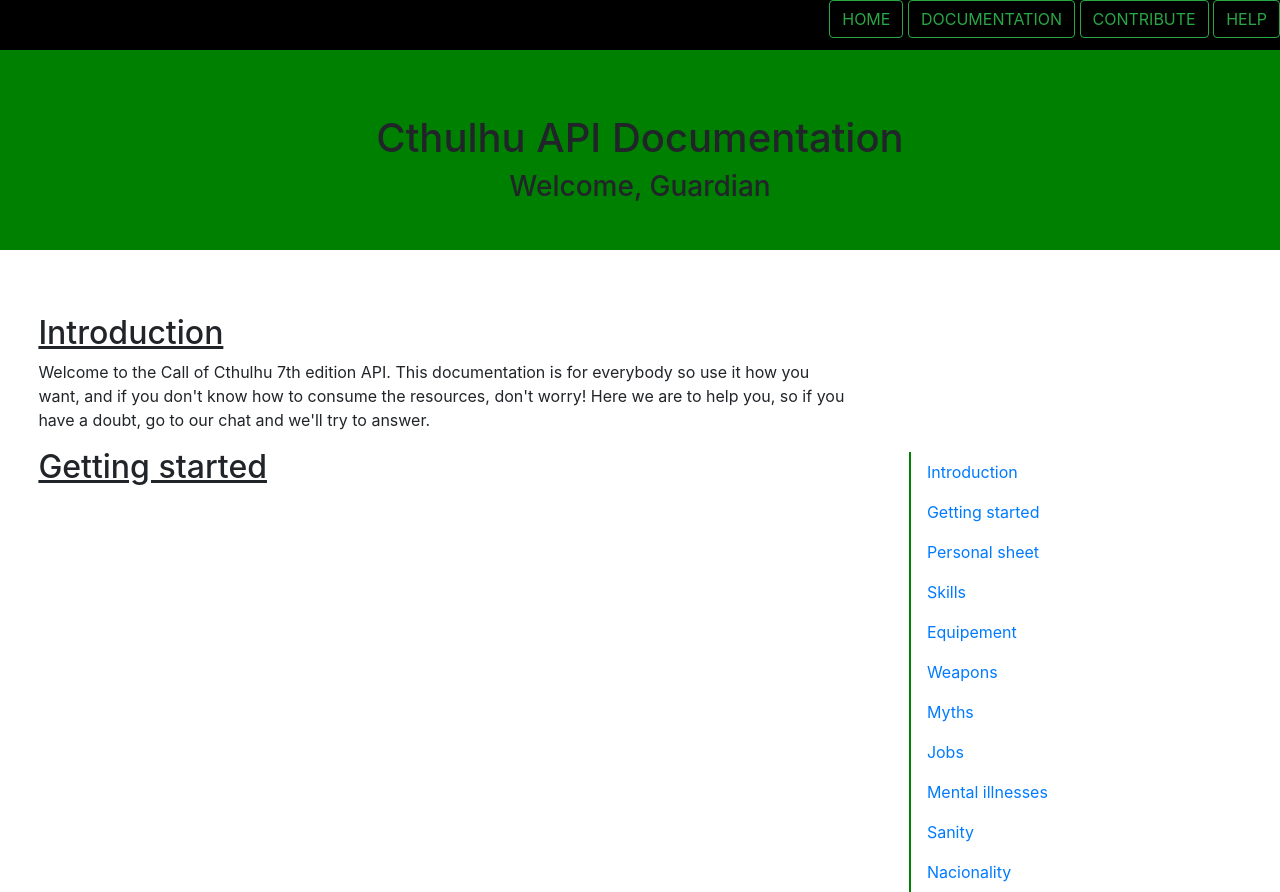
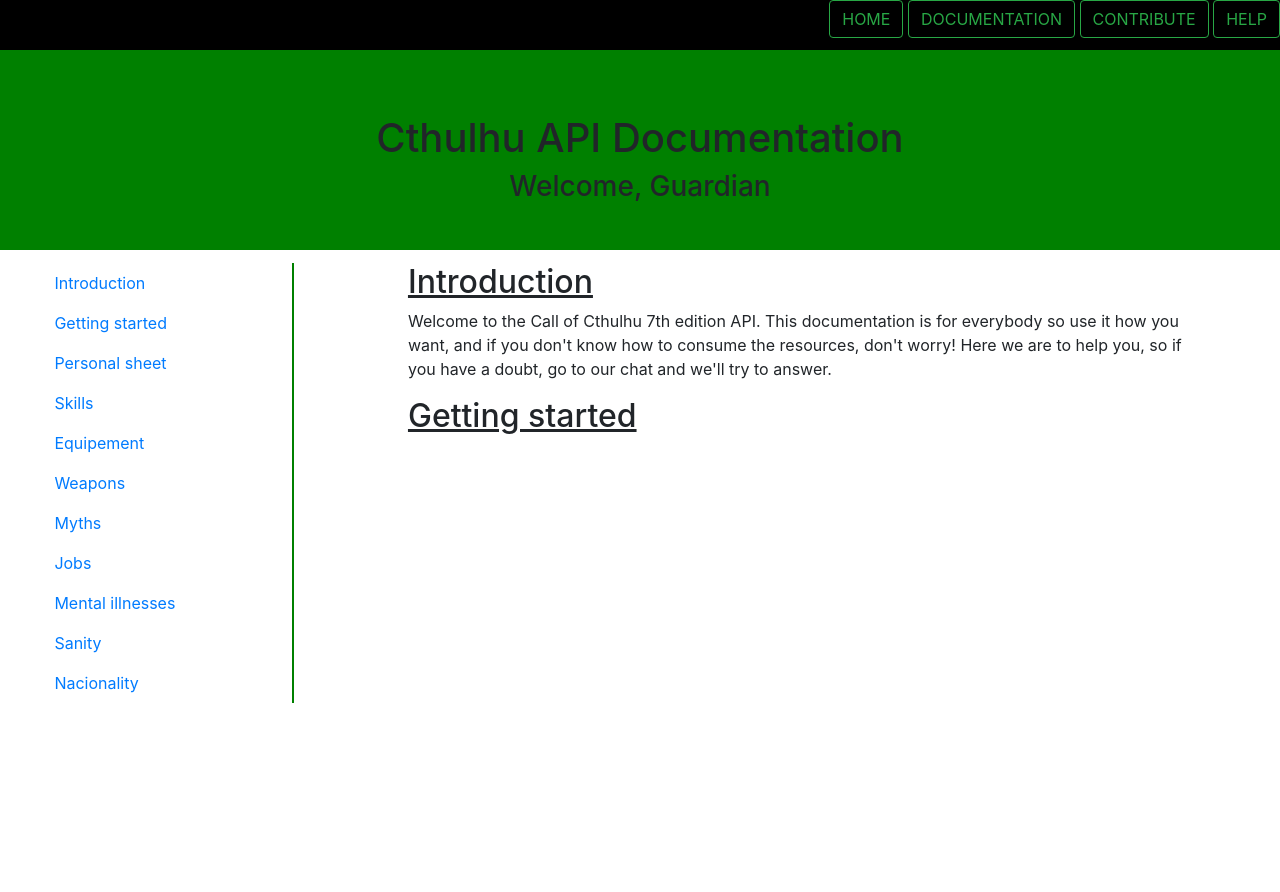
Before and after one commit to LaraRodriguez/CthulhuWeb, a plain HTML site: page index.html in a window 1280 px wide. After the commit the page ends 800 px from the top, so only its background shows below. Drawn offline with nearby package versions, Linux system fonts and the light colour scheme.

Commit message:
centrado

```diff
--- a/css/style.css
+++ b/css/style.css
@@ -16,15 +16,23 @@
     height: 50px;
 }
 #aside-menu{
-    display: inline-block;
+    float: left;
     width: 20%;
-    border-left: solid green 2px;
+    border-right: solid green 2px;
+    margin-top: 1%;
+    margin-left: 3%;
 }
-#container{
-    display: inline-block;
+#container-introduction{
+    float: right;
     width: 70%;
-    margin-left: 3%;
-    padding-top: 5%;
+    margin-top: 1%;
+    margin-left: -5%;
+}
+#introduction{
+    margin-left: 1%;
+}
+#container-documentation{
+    margin-left: 1%;
 }
 h2{
     text-decoration: underline;
--- a/index.html
+++ b/index.html
@@ -23,15 +23,7 @@
         </div>
 
         <div id="global-container">
-            <div id="container" class="row">
-                <h2>Introduction</h2>
-                <p id="welcome">Welcome to the Call of Cthulhu 7th edition API. This documentation is for everybody
-                    so use it how you want, and if you don't know how to consume the resources, don't
-                    worry!
-                    Here we are to help you, so if you have a doubt, go to our chat and we'll try to answer.
-                </p>
-                <h2>Getting started</h2>
-            </div>
+
             <div id="aside-menu" class="row">
                 <ul class="nav flex-column">
                     <li class="nav-item">
@@ -69,7 +61,19 @@
                     </li>
                   </ul>
             </div>
-
+            <div id="container-introduction" class="row">
+                <div id="introduction">
+                <h2>Introduction</h2>
+                <p id="welcome">Welcome to the Call of Cthulhu 7th edition API. This documentation is for everybody
+                    so use it how you want, and if you don't know how to consume the resources, don't
+                    worry!
+                    Here we are to help you, so if you have a doubt, go to our chat and we'll try to answer.
+                </p>
+                </div>
+                <div id="container-documentation" class="row">
+                    <h2>Getting started</h2>
+                </div>
+            </div>
         </div>
 
     </body>
```
